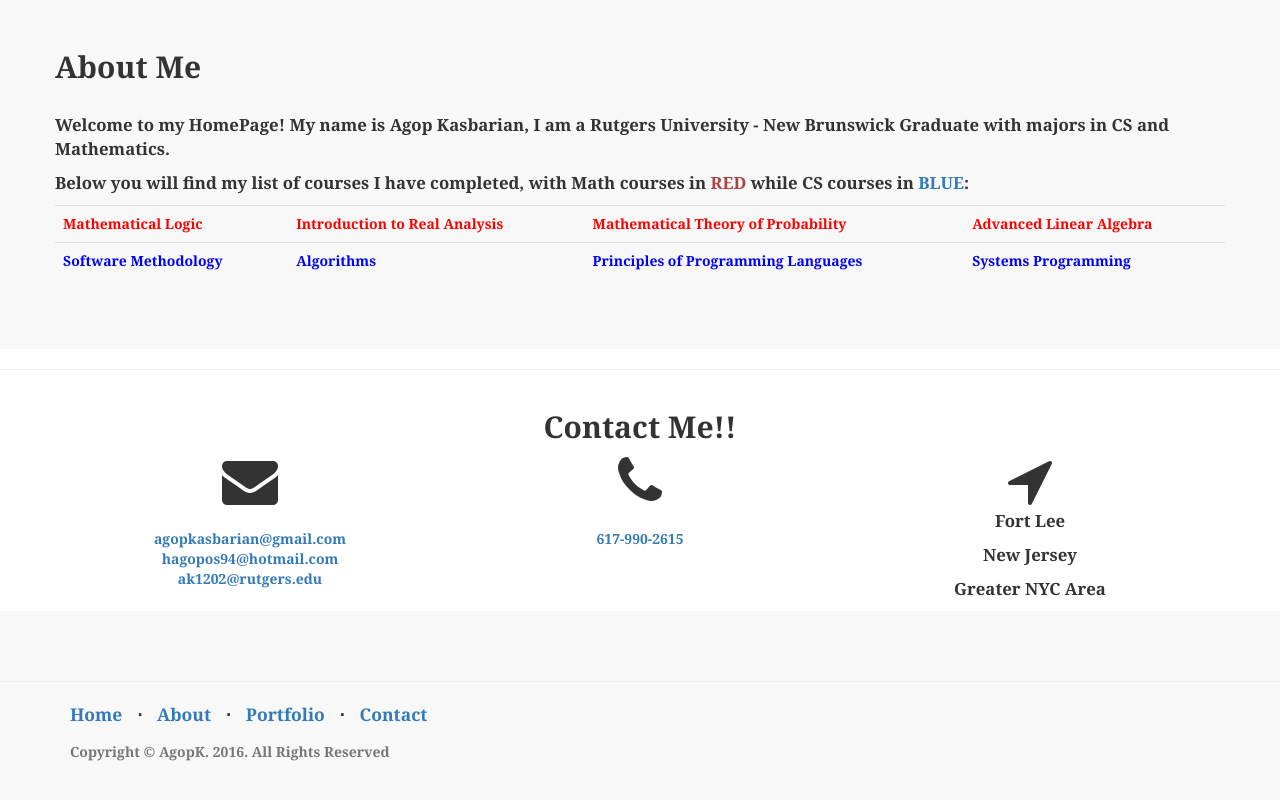
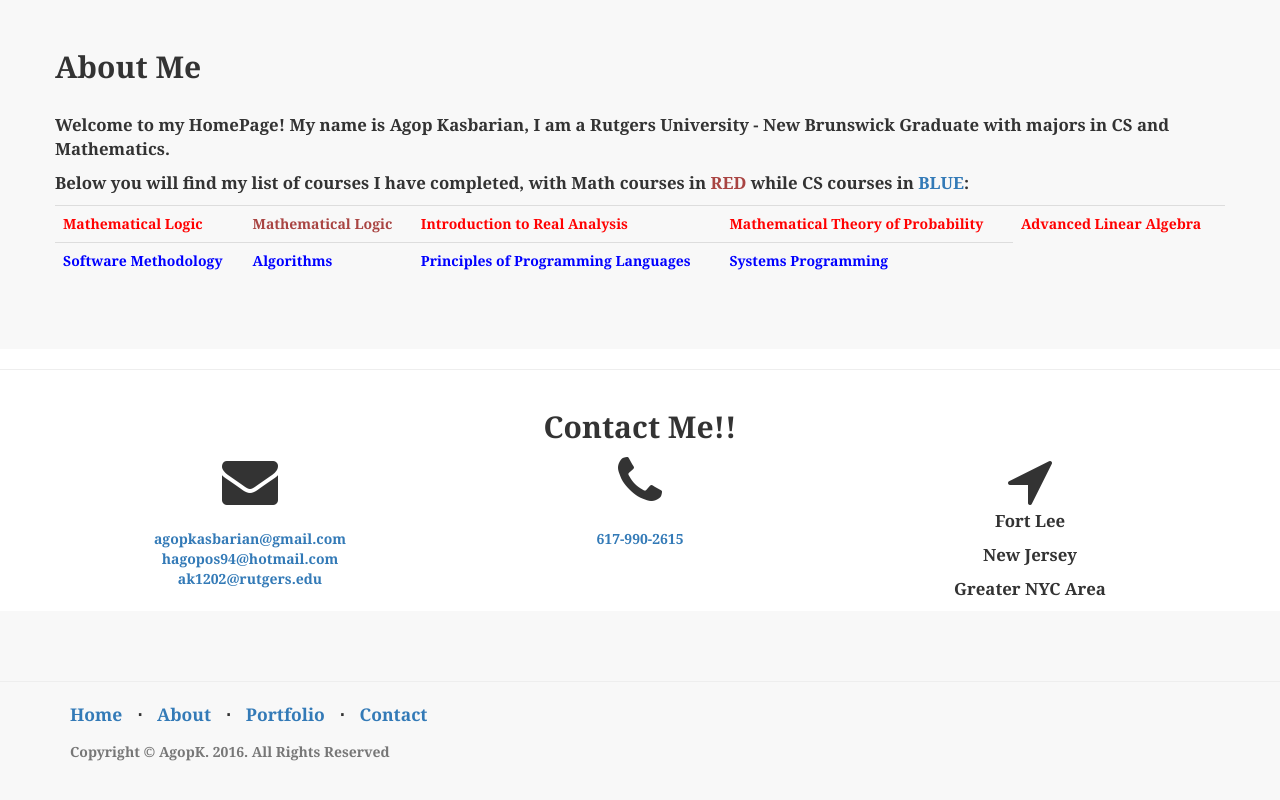
Before and after one commit to ak1202/ak1202.github.io, a plain HTML site: page index.html in a window 1280 px wide. Shown: the part 1164-1964 px from the top of the page. Drawn offline with nearby package versions, Linux system fonts and the light colour scheme.

Commit message:
Update index.html
Playing with table cells for color accuracy.

```diff
--- a/index.html
+++ b/index.html
@@ -114,6 +114,7 @@
                     <tbody>
                         <tr>
                             <td><font color="red">Mathematical Logic</font></td>
+                            <td class="text-danger">Mathematical Logic</td>
                             <td><font color="red">Introduction to Real Analysis</font></td>
                             <td><font color="red">Mathematical Theory of Probability</font></td>
                             <td><font color="red">Advanced Linear Algebra</font></td>
```
